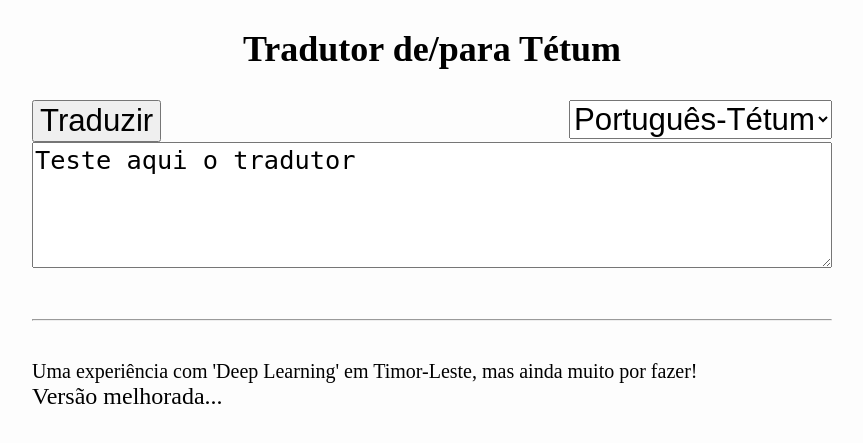
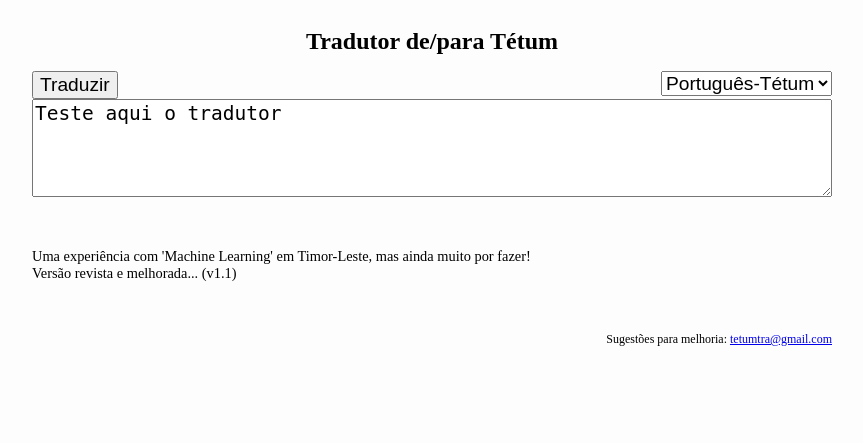
Before and after one commit to hhmlai/tetumtra-client, a Flask app: page / in a window 1280 px wide. Shown: the top 443 px of the page, without its empty margins (208-1071 px from the left). Run offline with Flask 2, Linux system fonts and the light colour scheme.

Commit message:
revisto bug espacamento

```diff
--- a/main.py
+++ b/main.py
@@ -32,22 +32,19 @@ def index():
     if form.validate_on_submit():
         text = form.pagedown.data
         text_list =  re.split('(\n)', text)
-        print(text_list)
         tok_list = []
         for p in text_list:
             if len(p)>1:
                 tok_list.append(list(intersperse(' ', nltk.sent_tokenize(p))))
             else:
                 tok_list.append(p)
-        print(tok_list)
         text_list = [sent for par in tok_list for sent in par ]
-        print(text_list)
         pair = request.form['lang']
         for text in text_list:
-            if len(text) > 0:
+            if len(text) > 1:
                 res = requests.post('https://server-dot-tetumtra.appspot.com/trans/', json={'model': model, 'pair': pair, 'text': text})
                 if res.ok:
-                    translation = translation + res.json()['translation'] + '\n'
+                    translation = translation + res.json()['translation']
                 else:
                     print(res)
             else:
--- a/templates/index.html
+++ b/templates/index.html
@@ -7,16 +7,19 @@
       border: 1px dotted black;
       background-color: #f0f0f0;
     }
+
     body {
       font-size: 150%;
       border-radius: 5px;
       background-color: #FDFDFD;
       padding: 20px;
     }
+
     .content {
       max-width: 800px;
       margin: auto;
     }
+
     .textarea {
       width: 100%;
       padding: 12px 12px;
@@ -25,11 +28,21 @@
       border-radius: 4px;
       resize: vertical;
     }
+
     .button {
       font-size: 100%;
       cursor: pointer;
     }
 
+
+    #footer {
+      position: relative;
+      top: 50px;
+      bottom: 0;
+      width: 100%;
+      height: 2.5rem;
+      /* Footer height */
+    }
   </style>
   <!-- Global site tag (gtag.js) - Google Analytics -->
   <script async src="https://www.googletagmanager.com/gtag/js?id=G-VJXBETXMLJ"></script>
@@ -41,31 +54,39 @@
   </script>
   <title>Tradutor de/para Tétum</title>
 </head>
+
 <body>
   <div class="content">
-    <h2 style="text-align: center;">Tradutor de/para Tétum</h2>
+    <h1 style="text-align: center;font-size: 100%;">Tradutor de/para Tétum</h1>
     <form method="POST">
       <div style="float: right; ">
-        <select id="lang" name="lang" style="font-size: 130%;">
+        <select id="lang" name="lang" style="font-size: 80%;">
           <option value="pttt">Português-Tétum</option>
           <option value="ttpt" {% if pair == "ttpt"%} selected {% endif %}>Tétum-Português</option>
         </select>
       </div>
       {{ form.hidden_tag() }}
-      <div style="float: left;font-size: 130%;">{{ form.submit(class="button") }}</div>
+      <div style="float: left;font-size: 80%;">{{ form.submit(class="button") }}</div>
       <div>
-        <div>{{ form.pagedown(only_input=True, rows=4, style='width:100%; font-size:130%') }}</div>
+        <div>{{ form.pagedown(only_input=True, rows=4, style='width:100%; font-size:100%') }}</div>
       </div>
-      <br>
     </form>
     {% if text %}
-      <hr>
-      <div style="font-size:130%; white-space: pre-wrap;">{{ text }}</div>
+    <div style="font-size:50%; white-space: pre-wrap;">Tradução:</div>
+    <hr>
+    <div style="font-size:100%; white-space: pre-wrap;">{{ text }}</div>
+    <hr>
     {% endif %}
-    <hr>
     <br>
-    <small style="text-align: center;">Uma experiência com 'Deep Learning' em Timor-Leste, mas ainda muito por
-      fazer!</small><br>Versão melhorada...
+    <div style="text-align: left; font-size: 60%;">
+      Uma experiência com 'Machine Learning' em Timor-Leste, mas ainda muito por
+      fazer!<br>Versão revista e melhorada... (v1.1)
+    </div>
+    <footer id='footer'>
+      <div style="text-align: right;font-size: 50%;">
+        Sugestões para melhoria: <a href='mailto:tetumtra@gmail.com'>tetumtra@gmail.com</a>
+      </div>
+    </footer>
   </div>
 </body>
 
```
